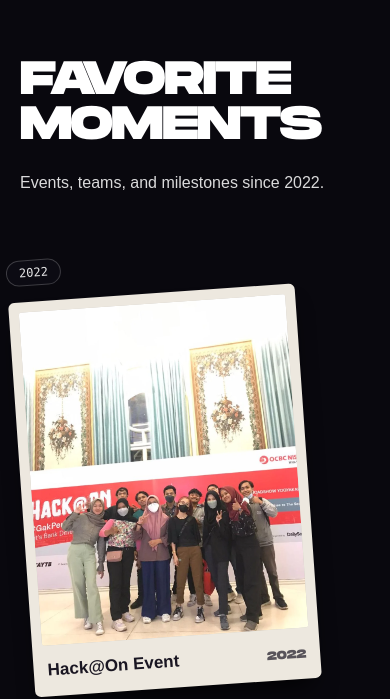
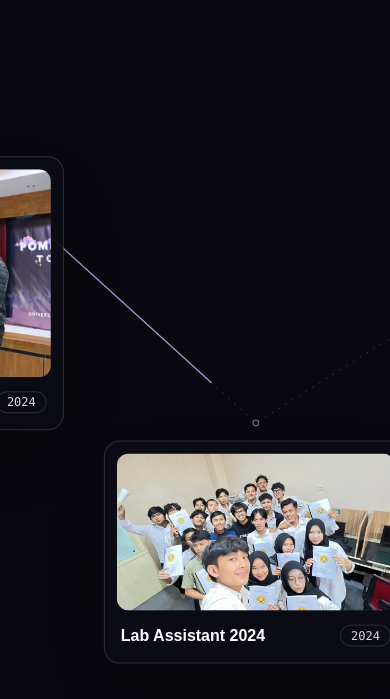
Before and after one commit to haikalmumtaz233/haikalmumtaz-com, a React (Vite) app: page / in a window 390 px wide. Shown: the part 4379-5078 px from the top of the page. Built offline with nearby package versions, Linux system fonts and the light colour scheme.

Commit message:
feat(moments): use the star chart on mobile too
The polaroid scatter looked unrelated to the desktop chart, so phones now get the same pinned track with fluid plate widths and svh heights.

```diff
--- a/src/components/home/FavoriteMoments.tsx
+++ b/src/components/home/FavoriteMoments.tsx
@@ -1,15 +1,11 @@
 import { usePrefersReducedMotion } from '../../hooks/usePrefersReducedMotion';
-import { useIsMobile } from '../../hooks/useMediaQuery';
-import MomentsScatter from './MomentsScatter';
 import MomentsChart from './MomentsChart';
 import MomentsGrid from './MomentsGrid';
 
 const FavoriteMoments = () => {
   const prefersReducedMotion = usePrefersReducedMotion();
-  const isMobile = useIsMobile();
 
   if (prefersReducedMotion) return <MomentsGrid />;
-  if (isMobile) return <MomentsScatter />;
   return <MomentsChart />;
 };
 
--- a/src/components/home/MomentsChart.tsx
+++ b/src/components/home/MomentsChart.tsx
@@ -3,6 +3,7 @@ import { m, useMotionValueEvent, useScroll, useTransform } from 'motion/react';
 import { moments } from '../../data/moments';
 import { chartMarker, passedNodes, revealFraction, yearGroups } from '../../lib/momentsChart';
 import { useAnchorPoints } from '../../hooks/useAnchorPoints';
+import { useIsMobile } from '../../hooks/useMediaQuery';
 import MomentsIntro from './MomentsIntro';
 import MomentPlate from './MomentPlate';
 import MomentsConstellation from './MomentsConstellation';
@@ -19,6 +20,7 @@ const alignmentClass = {
 } as const;
 
 const MomentsChart = () => {
+  const isMobile = useIsMobile();
   const sectionRef = useRef<HTMLElement>(null);
   const trackRef = useRef<HTMLDivElement>(null);
   const [horizontalDistance, setHorizontalDistance] = useState(0);
@@ -86,33 +88,33 @@ const MomentsChart = () => {
     <section
       ref={sectionRef}
       className="relative"
-      style={{ height: `calc(100vh + ${horizontalDistance}px)` }}
+      style={{ height: `calc(100svh + ${horizontalDistance}px)` }}
     >
-      <div className="sticky top-0 flex h-screen items-center overflow-hidden">
+      <div className="sticky top-0 flex h-svh items-center overflow-hidden">
         <m.div
           ref={trackRef}
           style={{ x }}
-          className="relative flex items-stretch gap-14 pr-24 pl-5 sm:pl-8 lg:gap-24 lg:pl-12 2xl:gap-32 2xl:pr-32 min-[1320px]:pl-[calc((100vw-1320px)/2+3rem)]"
+          className="relative flex items-stretch gap-10 pr-[12vw] pl-5 sm:gap-14 sm:pr-24 sm:pl-8 lg:gap-24 lg:pl-12 2xl:gap-32 2xl:pr-32 min-[1320px]:pl-[calc((100vw-1320px)/2+3rem)]"
         >
           <MomentsConstellation points={points} reveal={reveal} activeIndex={activeIndex} />
 
-          <div className="flex h-[78vh] w-[460px] shrink-0 items-center 2xl:w-[560px]">
+          <div className="flex h-[70svh] w-[82vw] shrink-0 md:h-[78svh] items-center sm:w-[460px] 2xl:w-[560px]">
             <MomentsIntro
               showHint
-              titleClassName="font-monument font-black uppercase text-white tracking-tight leading-[0.95] text-[clamp(2rem,3.9vw,3.75rem)]"
+              titleClassName="font-monument font-black uppercase text-white tracking-tight leading-[0.95] text-[clamp(2.4rem,12vw,3.5rem)] md:text-[clamp(2rem,3.9vw,3.75rem)]"
             />
           </div>
 
           {moments.map((moment, index) => (
             <div
               key={moment.id}
-              className={`relative flex h-[78vh] shrink-0 flex-col pt-14 ${alignmentClass[moment.alignment]}`}
+              className={`relative flex h-[70svh] shrink-0 flex-col pt-14 md:h-[78svh] ${isMobile ? 'w-[78vw]' : ''} ${alignmentClass[moment.alignment]}`}
             >
               {groupStarts.has(index) && (
                 <span
                   aria-hidden="true"
                   data-decorative
-                  className="pointer-events-none absolute -top-6 left-0 font-monument text-[clamp(5rem,10vw,9rem)] leading-none font-black text-white/[0.07] select-none"
+                  className="pointer-events-none absolute -top-6 left-0 font-monument text-[clamp(4.5rem,10vw,9rem)] leading-none font-black text-white/[0.07] select-none"
                 >
                   {moment.year}
                 </span>
@@ -121,6 +123,7 @@ const MomentsChart = () => {
                 moment={moment}
                 progress={scrollYProgress}
                 speed={DRIFT_SPEEDS[index % DRIFT_SPEEDS.length]}
+                fluid={isMobile}
               />
             </div>
           ))}
--- a/src/components/home/MomentsScatter.tsx
+++ /dev/null
@@ -1,67 +0,0 @@
-import { m } from 'motion/react';
-import { moments } from '../../data/moments';
-import { yearGroups } from '../../lib/momentsChart';
-import OptimizedImage from '../ui/OptimizedImage';
-import MomentsIntro from './MomentsIntro';
-import { easing } from '../../lib/motion';
-
-const TILTS = [-4, 3.5, -2.5, 4, -3.5, 2.5, -4, 3, -2];
-const PAPER = '#ede8df';
-const groupStarts = new Set(yearGroups(moments).map((group) => group.start));
-
-const MomentsScatter = () => (
-  <section className="relative section-space overflow-hidden">
-    <div className="shell">
-      <MomentsIntro
-        showHint={false}
-        titleClassName="font-monument font-black uppercase text-white tracking-tight leading-[0.95] text-[clamp(2.4rem,12vw,3.5rem)]"
-      />
-
-      <ol className="mt-14 flex flex-col">
-        {moments.map((moment, index) => {
-          const tilt = TILTS[index % TILTS.length];
-          const isRight = index % 2 === 1;
-          const startsYear = groupStarts.has(index);
-          return (
-            <m.li
-              key={moment.id}
-              className={`relative w-[82%] ${isRight ? 'ml-auto' : 'mr-auto'} ${index > 0 ? (startsYear ? 'mt-14' : 'mt-8') : ''}`}
-              style={{ zIndex: index + 1 }}
-              initial={{ opacity: 0, y: 90, rotate: tilt * 4, scale: 0.86 }}
-              whileInView={{ opacity: 1, y: 0, rotate: tilt, scale: 1 }}
-              viewport={{ once: true, amount: 0.35 }}
-              transition={{ duration: 1.1, ease: easing.expo }}
-            >
-              {startsYear && (
-                <span className="mb-4 inline-flex rounded-full border border-white/20 bg-hull/85 px-3 py-1 font-mono text-xs tabular-nums text-white/90">
-                  {moment.year}
-                </span>
-              )}
-              <figure
-                className="rounded-[6px] p-2.5 pb-4 shadow-[0_16px_24px_-10px_rgba(0,0,0,0.85)]"
-                style={{ backgroundColor: PAPER }}
-              >
-                <div className="aspect-4/5 overflow-hidden rounded-[3px] bg-black/10">
-                  <OptimizedImage
-                    src={moment.image}
-                    alt={moment.title}
-                    className="h-full w-full object-cover"
-                    containerClassName="h-full w-full"
-                  />
-                </div>
-                <figcaption className="flex items-baseline justify-between gap-3 px-1 pt-3.5 text-[#1a1622]">
-                  <span className="text-[17px] font-semibold leading-tight">{moment.title}</span>
-                  <span className="font-monument text-xs font-black tabular-nums text-[#1a1622]/70">
-                    {moment.year}
-                  </span>
-                </figcaption>
-              </figure>
-            </m.li>
-          );
-        })}
-      </ol>
-    </div>
-  </section>
-);
-
-export default MomentsScatter;
```
